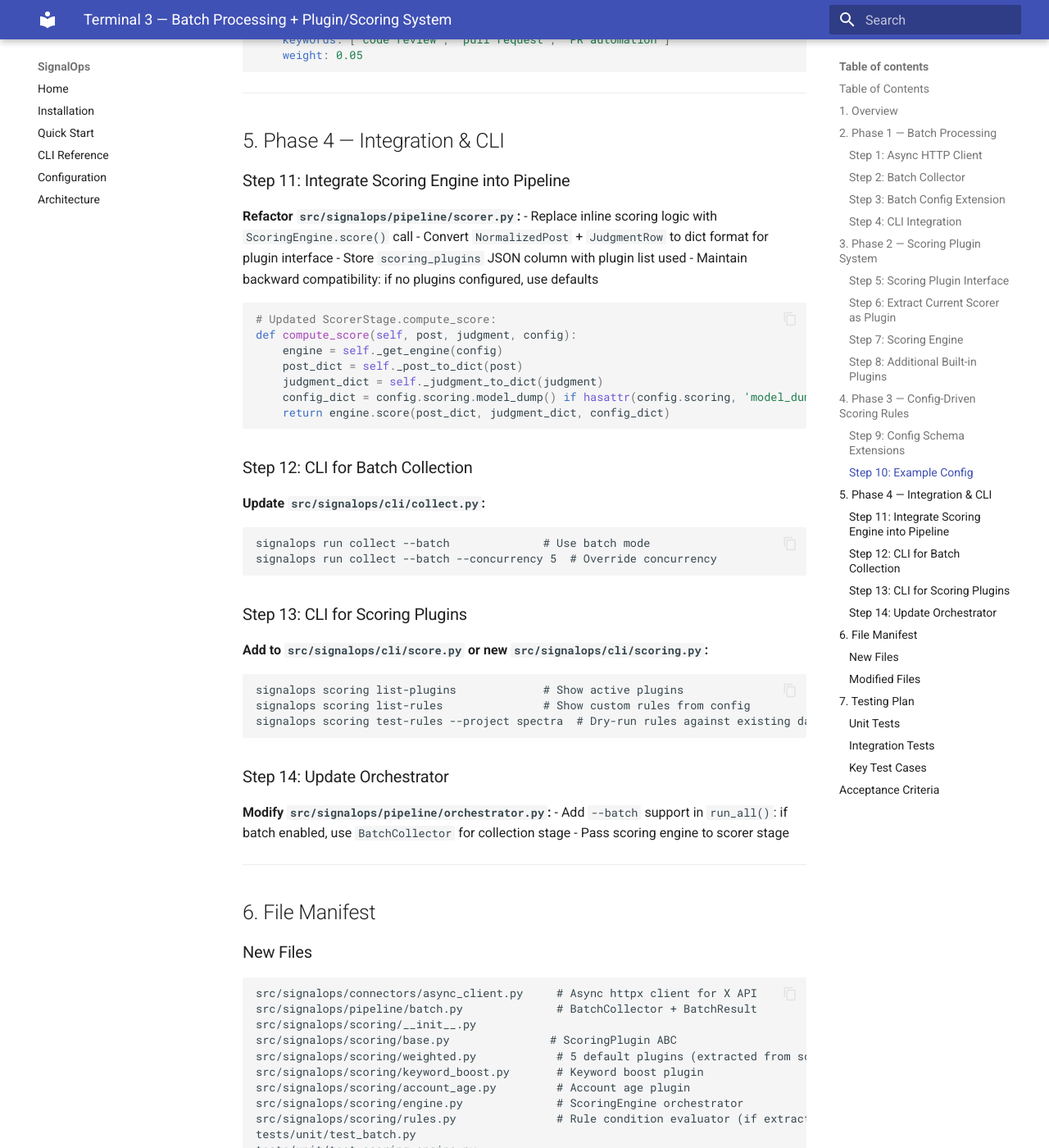
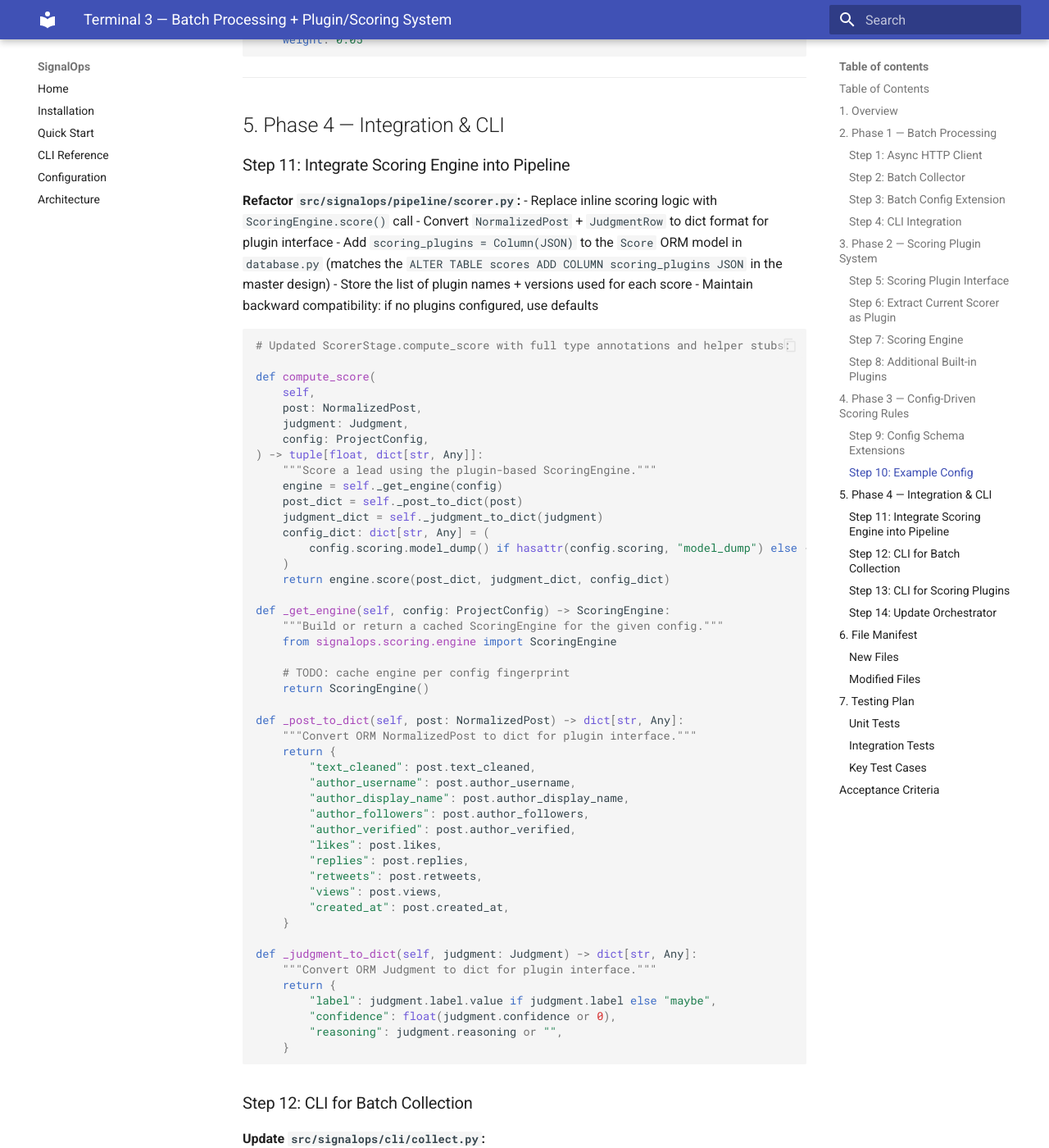
Before and after one commit to StrangeStorm243-bit/Syntrix, an MkDocs documentation site: the page built from docs/plans/terminal3.md, in a window 1280 px wide and 1400 px high, scrolled down 20023 px. Shown: the whole window at 82% size. Built offline with MkDocs 1.6.1 and Material for MkDocs 9.7.7, drawn with Linux system fonts in a browser that asks for light colours; some of the changed text lies outside the part shown.

Commit message:
docs: fix 13 review issues across v0.3 plan documents
Critical fixes:
- C1: Align model_registry SQL with T2 ORM (add display_name, base_model,
  training_file, training_examples, metrics; remove endpoint)
- C2: Add LLMGateway migration checklist with all 5 call sites to terminal2
- C3: Add field_validator("llm", mode="before") for dict→LLMConfig coercion
- C4: ScoringConfig now explicitly inherits from ScoringWeights
- C5: Fix coordination note to say T3 merges first, T2 rebases

Important fixes:
- I1: Add typed signatures and stubs for _post_to_dict, _judgment_to_dict,
  _get_engine in T3's refactored compute_score
- I2: Clarify which RawPost (dataclass vs ORM) is modified in T4
- I3: Add clear_cache() warning for ConnectorFactory in test setup
- I4: Make ABResult.judgment_id nullable with update-after-persist pattern
- I5: Add scoring_plugins column to T3's Score class update instructions
- I6: Add shared Alembic migration step (Phase 3.5) to master design
- I7: Remove scoring/rules.py from manifests (logic inline in engine.py)
- I8: Document persona-effectiveness derives from tone/template_used columns

Co-Authored-By: Claude Opus 4.6 <noreply@anthropic.com>

````diff
--- a/docs/plans/terminal3.md
+++ b/docs/plans/terminal3.md
@@ -984,23 +984,22 @@ class ScoringRule(BaseModel):
     boost: float                        # Score adjustment (-100 to +100)
     description: str = ""               # Human-readable explanation
 
-class ScoringConfig(BaseModel):
-    """Extended scoring configuration with plugins and rules."""
-    # Existing weights:
-    relevance_judgment: float = 0.35
-    author_authority: float = 0.25
-    engagement_signals: float = 0.15
-    recency: float = 0.15
-    intent_strength: float = 0.10
-    # New fields:
+class ScoringConfig(ScoringWeights):
+    """Extended scoring configuration with plugins and rules.
+
+    Inherits all weight fields from ScoringWeights (relevance_judgment,
+    author_authority, engagement_signals, recency, intent_strength) so
+    existing YAML files with just the weight fields still load.
+    """
+    # New fields (weights are inherited from ScoringWeights):
     custom_rules: list[ScoringRule] = []
     plugins: list[str] = []            # Additional plugin module paths
     keyword_boost: dict[str, Any] = {} # keyword_boost plugin config
     account_age: dict[str, Any] = {}   # account_age plugin config
 ```
 
-> **Note:** `ScoringConfig` extends `ScoringWeights`. We rename the class but keep
-> backward compatibility — existing YAML files with just the weight fields still load.
+> **Note:** `ScoringConfig` inherits from `ScoringWeights` — the existing weight fields
+> are inherited, not duplicated. Existing YAML files with just the weight fields still load.
 
 ### Step 10: Example Config
 
@@ -1039,17 +1038,58 @@ scoring:
 **Refactor `src/signalops/pipeline/scorer.py`:**
 - Replace inline scoring logic with `ScoringEngine.score()` call
 - Convert `NormalizedPost` + `JudgmentRow` to dict format for plugin interface
-- Store `scoring_plugins` JSON column with plugin list used
+- Add `scoring_plugins = Column(JSON)` to the `Score` ORM model in `database.py`
+  (matches the `ALTER TABLE scores ADD COLUMN scoring_plugins JSON` in the master design)
+- Store the list of plugin names + versions used for each score
 - Maintain backward compatibility: if no plugins configured, use defaults
 
 ```python
-# Updated ScorerStage.compute_score:
-def compute_score(self, post, judgment, config):
+# Updated ScorerStage.compute_score with full type annotations and helper stubs:
+
+def compute_score(
+    self,
+    post: NormalizedPost,
+    judgment: Judgment,
+    config: ProjectConfig,
+) -> tuple[float, dict[str, Any]]:
+    """Score a lead using the plugin-based ScoringEngine."""
     engine = self._get_engine(config)
     post_dict = self._post_to_dict(post)
     judgment_dict = self._judgment_to_dict(judgment)
-    config_dict = config.scoring.model_dump() if hasattr(config.scoring, 'model_dump') else {}
+    config_dict: dict[str, Any] = (
+        config.scoring.model_dump() if hasattr(config.scoring, "model_dump") else {}
+    )
     return engine.score(post_dict, judgment_dict, config_dict)
+
+def _get_engine(self, config: ProjectConfig) -> ScoringEngine:
+    """Build or return a cached ScoringEngine for the given config."""
+    from signalops.scoring.engine import ScoringEngine
+
+    # TODO: cache engine per config fingerprint
+    return ScoringEngine()
+
+def _post_to_dict(self, post: NormalizedPost) -> dict[str, Any]:
+    """Convert ORM NormalizedPost to dict for plugin interface."""
+    return {
+        "text_cleaned": post.text_cleaned,
+        "author_username": post.author_username,
+        "author_display_name": post.author_display_name,
+        "author_followers": post.author_followers,
+        "author_verified": post.author_verified,
+        "likes": post.likes,
+        "replies": post.replies,
+        "retweets": post.retweets,
+        "views": post.views,
+        "created_at": post.created_at,
+    }
+
+def _judgment_to_dict(self, judgment: Judgment) -> dict[str, Any]:
+    """Convert ORM Judgment to dict for plugin interface."""
+    return {
+        "label": judgment.label.value if judgment.label else "maybe",
+        "confidence": float(judgment.confidence or 0),
+        "reasoning": judgment.reasoning or "",
+    }
 ```
 
 ### Step 12: CLI for Batch Collection
@@ -1089,8 +1129,7 @@ src/signalops/scoring/base.py               # ScoringPlugin ABC
 src/signalops/scoring/weighted.py            # 5 default plugins (extracted from scorer.py)
 src/signalops/scoring/keyword_boost.py       # Keyword boost plugin
 src/signalops/scoring/account_age.py         # Account age plugin
-src/signalops/scoring/engine.py              # ScoringEngine orchestrator
-src/signalops/scoring/rules.py               # Rule condition evaluator (if extracted)
+src/signalops/scoring/engine.py              # ScoringEngine orchestrator (includes rule evaluation)
 tests/unit/test_batch.py
 tests/unit/test_scoring_engine.py
 tests/unit/test_scoring_plugins.py
````
Also changed, not shown: docs/plans/2026-02-23-v03-design.md (+24 -12 lines), docs/plans/terminal1.md (+2 -0 lines), docs/plans/terminal2.md (+52 -6 lines), docs/plans/terminal4.md (+13 -2 lines).
